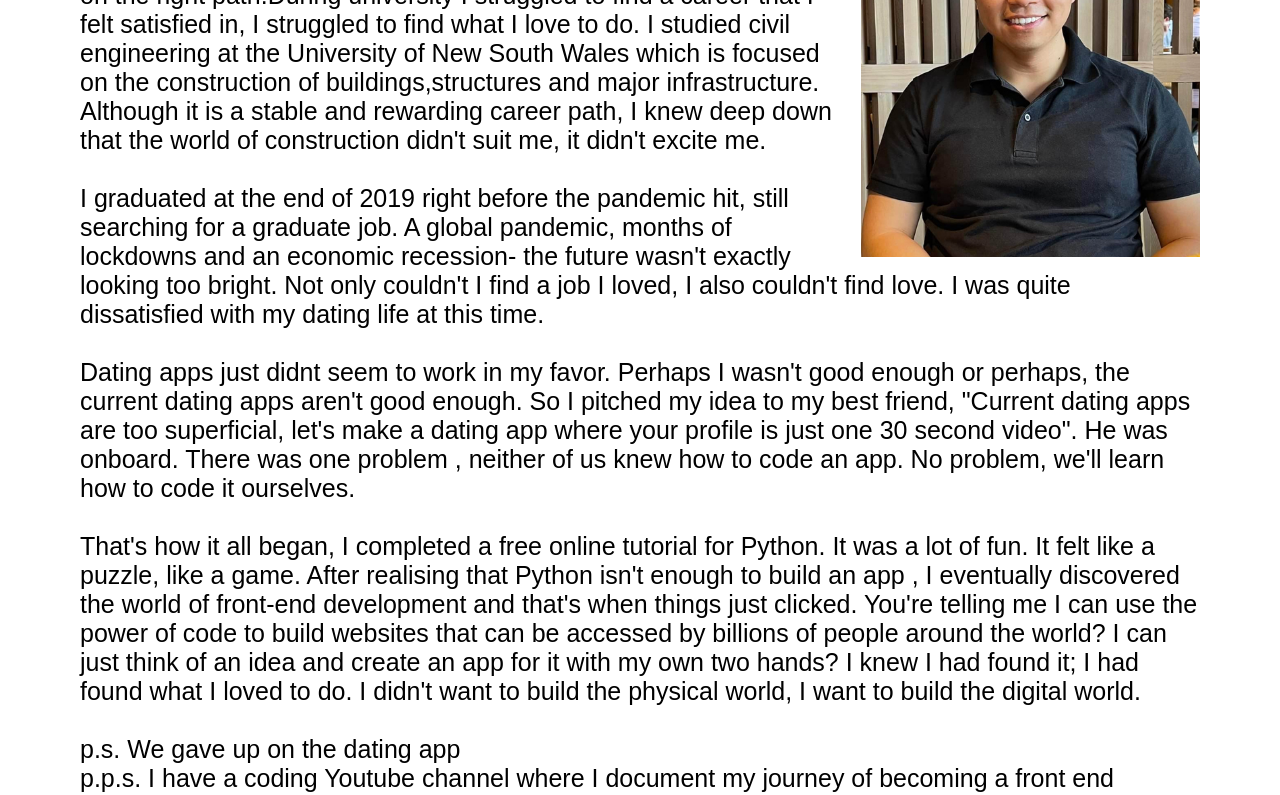
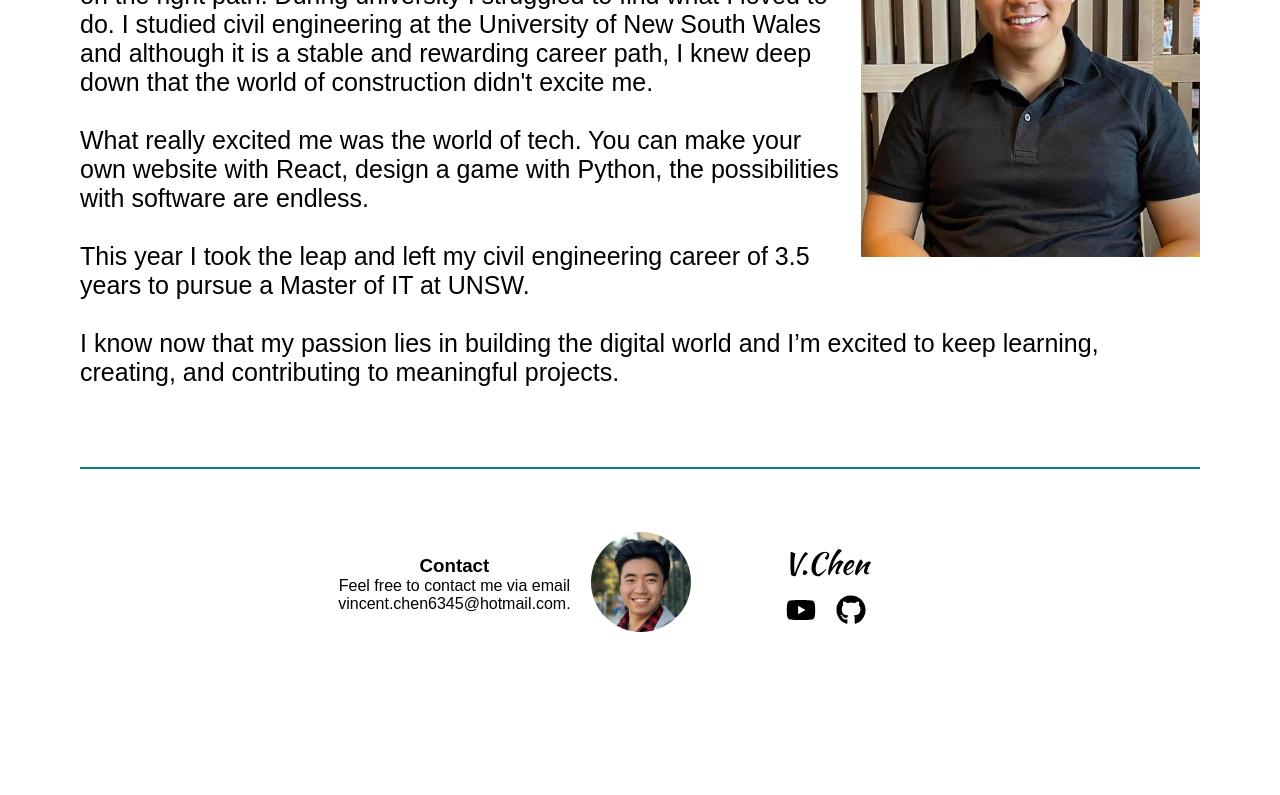
Before and after one commit to VincentChen6345/personal-portfolio, a React (Create React App) app: page /my-story in a window 1280 px wide. Shown: the part 380-1175 px from the top of the page. After the commit the page ends 1039 px from the top, so only its background shows below. Built offline with nearby package versions, Linux system fonts and the light colour scheme.

Commit message:
updated relevant text content

```diff
--- a/src/components/Card.css
+++ b/src/components/Card.css
@@ -4,6 +4,7 @@
   margin-top: 50px;
   color: #6d69fb;
 }
+
 .card-container {
   border-radius: 10px;
   height: 450px;
@@ -19,6 +20,10 @@
 .card-container:hover > .description {
   visibility: visible;
   opacity: 1;
+}
+.card-container:hover > .card-icon {
+  visibility: hidden;
+  opacity: 0;
 }
 .card-heading {
   font-size: 30px;
--- a/src/components/Card.jsx
+++ b/src/components/Card.jsx
@@ -6,15 +6,13 @@ import "./Card.css";
 export const Card = (props) => {
   const textBlock1 = (
     <p>
-      What excites me the most about coding front-end is seeing my website take
-      shape before my eyes.
+      Nothing can match that exhilirating feeling of jumping out your chair
+      after finalling solving a tough programming problem.
       <br />
       <br />
       I've been teaching myself HTML,CSS,Javscript and REACT.js from Udemy
-      courses and Youtube tutorials. My general learning strategy is to learn a
-      new concept from an online course, take that concept and immediately build
-      something interesting that incorporates it. Then I'll go learn the next
-      concept.
+      courses and Youtube tutorials. I've also learned the basics of C and
+      Python from my uni courses.
       <br />
       <br />
       Have a look at my projects in the section below!
@@ -38,8 +36,8 @@ export const Card = (props) => {
         <li> 4. Organisation</li>
       </ul>
       <br />
-      I'm sure I can bring these skills into my web development career to
-      support your team!
+      I'm sure I can bring these skills into any tech company to support your
+      team!
     </p>
   );
   const textBlock3 = (
@@ -49,19 +47,19 @@ export const Card = (props) => {
       <br />
       <br />
       Besides working and learning to code, my main hobbies include going to the
-      gym and learning Wing Chun Kung Fu.
+      gym, hiking around Sydney and learning Korean!
       <br />
       <br />
-      I'm also currently documenting my journey of becoming a self-taught web
-      developer by uploading videos to my coding channel -
+      I'm also currently documenting my career change into tech through my
+      Youtube channel -
       <a href="https://www.youtube.com/channel/UCCGDEl1BE_1lJ1JR6kk653w">
-        Coder Vince
+        Cyber Vince
       </a>
       ! Check it out!
     </p>
   );
   const content = {
-    "title-1": "Web Developer",
+    "title-1": "Programmer",
     "title-2": "Problem Solver",
     "title-3": "Interests",
     "svg-1": reactIcon,
--- a/src/components/MainPage.jsx
+++ b/src/components/MainPage.jsx
@@ -21,8 +21,8 @@ export const MainPage = () => {
               I'm <em>Vincent Chen</em>.
             </h2>
             <p className="summary">
-              I'm an aspiring front-end developer passionate about creating
-              great user experiences for everyone on the Internet.
+              I'm a tech career changer passionate about learning how to use
+              software and IT to solve real problems for people.
             </p>
             <Link className="btn about-me link btn-slide" to="/my-story">
               My Story
--- a/src/components/MyStory.jsx
+++ b/src/components/MyStory.jsx
@@ -15,52 +15,32 @@ export const MyStory = () => {
             work is to love what you do."
           </em>
           - Steve Jobs, 2005.
-        </p>{" "}
+        </p>
         <br />
         <p>
           Like many young adults in their early to mid 20s, I questioned if I
-          was on the right path.During university I struggled to find a career
-          that I felt satisfied in, I struggled to find what I love to do. I
-          studied civil engineering at the University of New South Wales which
-          is focused on the construction of buildings,structures and major
-          infrastructure. Although it is a stable and rewarding career path, I
-          knew deep down that the world of construction didn't suit me, it
-          didn't excite me.
+          was on the right path. During university I struggled to find what I
+          loved to do. I studied civil engineering at the University of New
+          South Wales and although it is a stable and rewarding career path, I
+          knew deep down that the world of construction didn't excite me.
         </p>
         <br />
         <p>
-          I graduated at the end of 2019 right before the pandemic hit, still
-          searching for a graduate job. A global pandemic, months of lockdowns
-          and an economic recession- the future wasn't exactly looking too
-          bright. Not only couldn't I find a job I loved, I also couldn't find
-          love. I was quite dissatisfied with my dating life at this time.
+          What really excited me was the world of tech. You can make your own
+          website with React, design a game with Python, the possibilities with
+          software are endless.
+        </p>
+        <br></br>
+        <p>
+          This year I took the leap and left my civil engineering career of 3.5
+          years to pursue a Master of IT at UNSW.
         </p>
         <br />
         <p>
-          Dating apps just didnt seem to work in my favor. Perhaps I wasn't good
-          enough or perhaps, the current dating apps aren't good enough. So I
-          pitched my idea to my best friend, "Current dating apps are too
-          superficial, let's make a dating app where your profile is just one 30
-          second video". He was onboard. There was one problem , neither of us
-          knew how to code an app. No problem, we'll learn how to code it
-          ourselves.
+          I know now that my passion lies in building the digital world and I’m
+          excited to keep learning, creating, and contributing to meaningful
+          projects.
         </p>
-        <br />
-        <p>
-          That's how it all began, I completed a free online tutorial for
-          Python. It was a lot of fun. It felt like a puzzle, like a game. After
-          realising that Python isn't enough to build an app , I eventually
-          discovered the world of front-end development and that's when things
-          just clicked. You're telling me I can use the power of code to build
-          websites that can be accessed by billions of people around the world?
-          I can just think of an idea and create an app for it with my own two
-          hands? I knew I had found it; I had found what I loved to do. I didn't
-          want to build the physical world, I want to build the digital world.
-        </p>
-        <br />
-        p.s. We gave up on the dating app <br />
-        p.p.s. I have a coding Youtube channel where I document my journey of
-        becoming a front end developer!
       </div>
     </article>
   );
```
